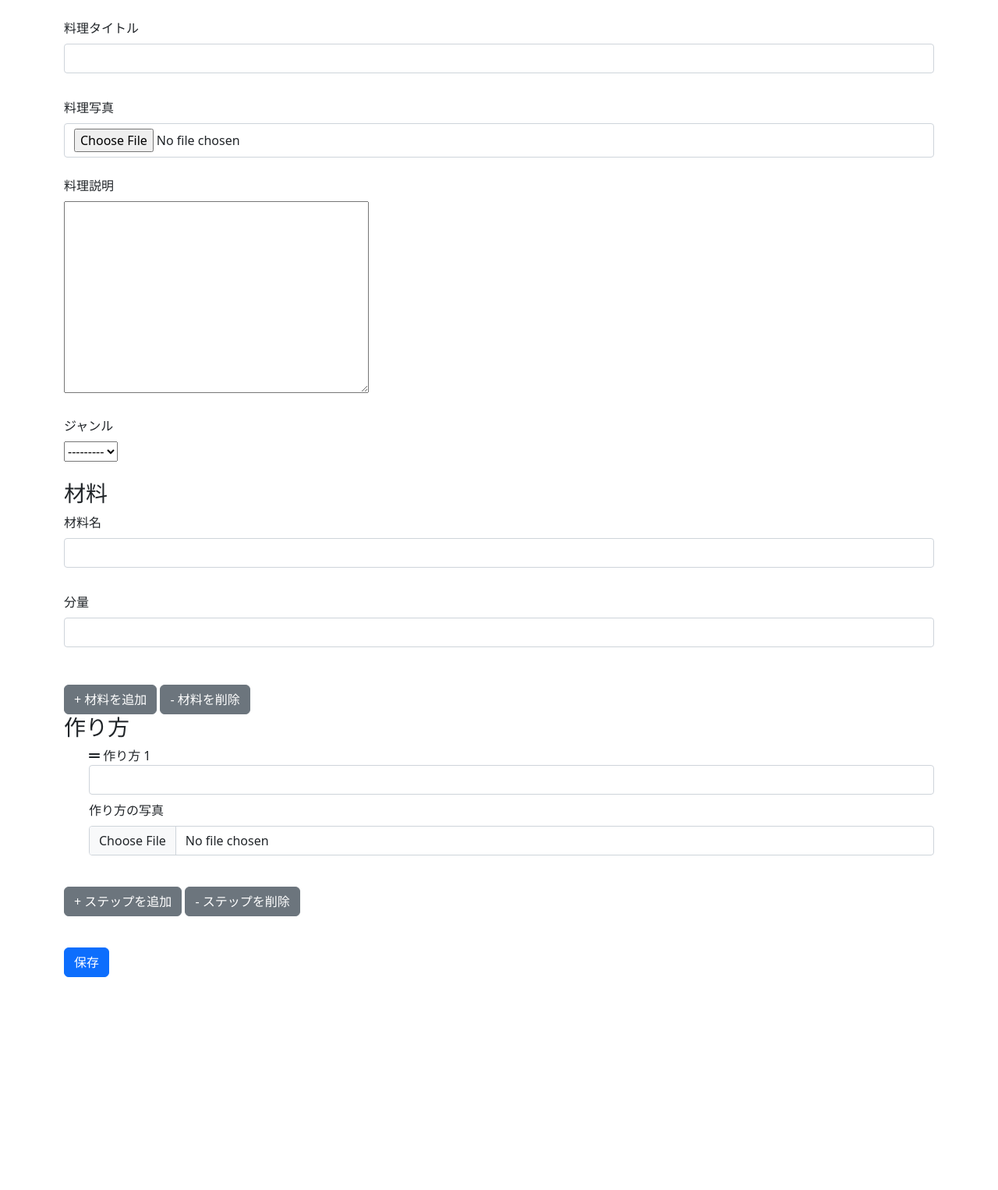
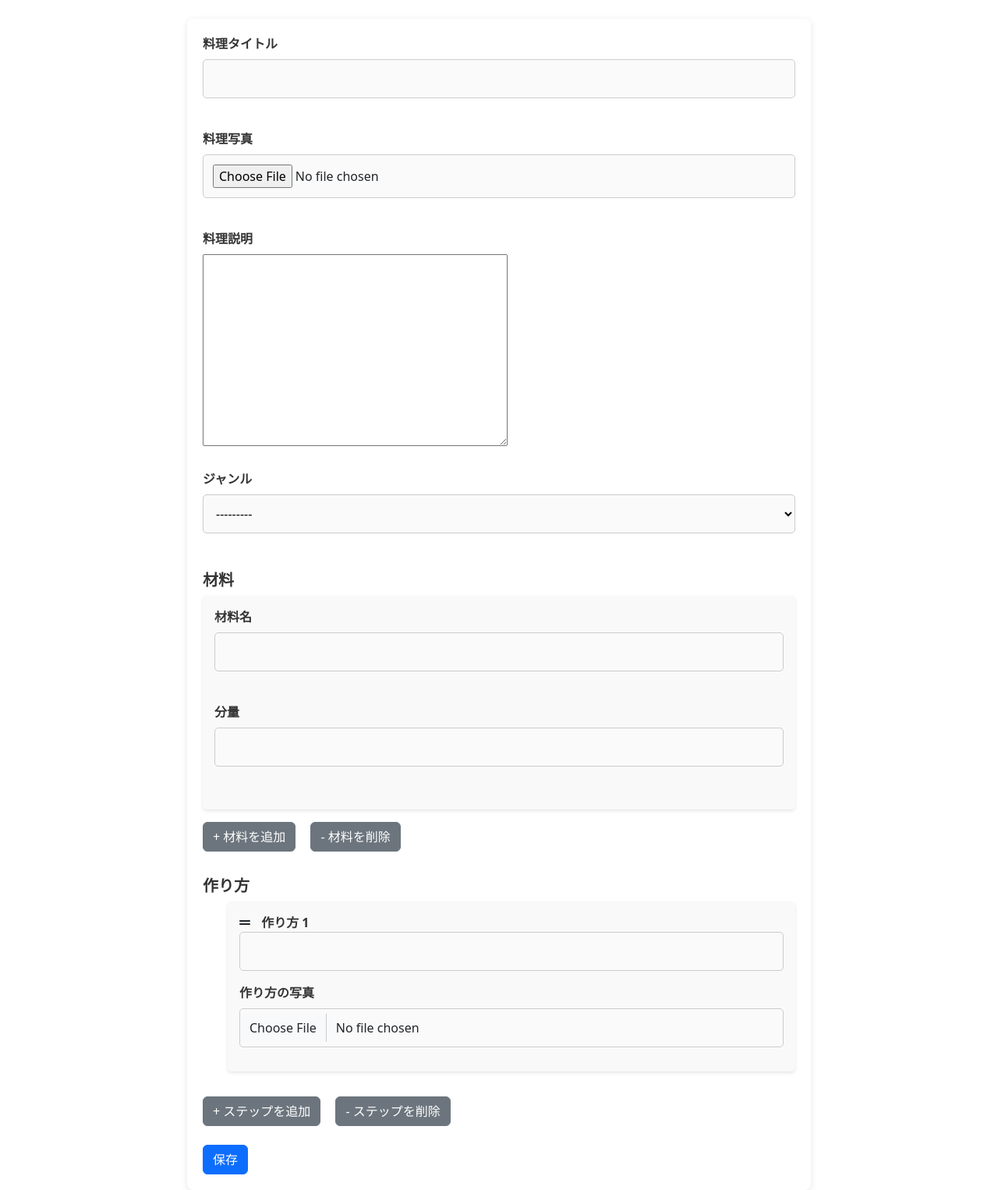
Before and after one commit to yamashita3303/cookly, a Django app: page /recipe/create/ in a window 1280 px wide. Shown: the part 145-1671 px from the top of the page at 78% size. Before the commit the page ends 1398 px from the top, so only its background shows below. Run offline with Django 4.2, Linux system fonts and the light colour scheme; a user stored in the database is signed in; some libraries are stand-ins or nearby versions.

Commit message:
form.html、 home.htmlの見た目の変更

```diff
--- a/app/static/app/css/form.css
+++ b/app/static/app/css/form.css
@@ -1,4 +1,15 @@
-/* 要素間のスペースを確保 */
+
+/* フォーム全体 */
+.custom-form {
+    max-width: 800px;
+    margin: 0 auto;
+    background-color: #fff;
+    padding: 20px;
+    border-radius: 8px;
+    box-shadow: 0 2px 8px rgba(0, 0, 0, 0.1);
+}
+
+/* 各フォームグループのスタイル */
 .form-group {
     margin-bottom: 1.5rem;
 }
@@ -7,32 +18,104 @@
 .form-group label {
     display: block;
     margin-bottom: 0.5rem;
-    font-weight: normal;
+    font-weight: bold;
+    color: #333;
 }
 
 /* 入力フィールドのスタイル */
 .form-group input[type="text"],
-.form-group input[type="file"] {
+.form-group input[type="file"],
+.form-group select {
     width: 100%;
-    padding: 0.375rem 0.75rem;
+    padding: 0.75rem;
     font-size: 1rem;
     line-height: 1.5;
-    border: 1px solid #ced4da;
-    border-radius: 0.25rem;
-    font-weight: normal;
+    border: 1px solid #ccc;
+    border-radius: 5px;
+    margin-bottom: 0.5rem;
+    background-color: #fafafa;
 }
 
-/* 入力フィールド下部にスペースを確保 */
-.form-group input[type="text"] {
-    margin-bottom: 0.5rem;
+.form-group input[type="text"]:focus,
+.form-group input[type="file"]:focus,
+.form-group select:focus {
+    border-color: #007bff;
+    background-color: #fff;
 }
 
-/* なぜか反映されない */
-#step-form-container li {
-    list-style-type: none; /* リストのドットを消す */
+/* ボタンのスタイル */
+button {
+    padding: 10px 20px;
+    background-color: #007bff;
+    border: none;
+    color: white;
+    font-size: 1rem;
+    border-radius: 5px;
+    cursor: pointer;
+    transition: background-color 0.3s ease;
+}
+
+button:hover {
+    background-color: #0056b3;
 }
 
 /* ボタンの間隔調整 */
-button {
+button + button {
+    margin-left: 10px;
+}
+
+/* ステップフォームのスタイル */
+#step-form-container li {
+    background-color: #f9f9f9;
+    padding: 15px;
+    margin-bottom: 10px;
+    border-radius: 5px;
+    box-shadow: 0 2px 4px rgba(0, 0, 0, 0.1);
+}
+
+#step-form-container li .step-number-label {
+    font-weight: bold;
+    color: #333;
+}
+
+/* ドラッグハンドルのスタイル */
+.srt_hndl {
+    cursor: grab;
+    margin-right: 10px;
+}
+
+/* 材料フォームのレイアウト */
+#ingredient-form-container {
+    background-color: #f9f9f9;
+    padding: 15px;
+    border-radius: 5px;
+    box-shadow: 0 2px 4px rgba(0, 0, 0, 0.1);
+}
+
+/* ヘッダーのスタイル */
+h3 {
+    color: #333;
+    font-size: 1.25rem;
+    font-weight: bold;
+    margin-top: 2rem;
+}
+
+/* スペースの調整 */
+hr {
+    border: 0;
+    border-top: 1px solid #ccc;
+    margin: 2rem 0;
+}
+
+/* 必要なスペースを確保 */
+.form-group input[type="text"],
+.form-group input[type="file"],
+.form-group select {
+    margin-bottom: 1rem;
+}
+
+/* 材料追加ボタン・削除ボタン */
+button[type="button"] {
     margin-top: 1rem;
+    margin-right: 5px;
 }
--- a/app/static/app/css/home.css
+++ b/app/static/app/css/home.css
@@ -1,4 +1,4 @@
-form {
+.custom-form {
     background-color: #fff;
     padding: 20px;
     border-radius: 8px;
--- a/app/templates/app/form.html
+++ b/app/templates/app/form.html
@@ -7,7 +7,7 @@
 {% endblock %}
 
 {% block body %}
-<form method="POST" enctype="multipart/form-data">
+<form method="POST" class="custom-form" enctype="multipart/form-data">
     {% csrf_token %} <!-- 絶対必要 -->
 
     <!-- 料理タイトル -->
--- a/app/templates/app/home.html
+++ b/app/templates/app/home.html
@@ -41,7 +41,7 @@
     </div>
 
     <!-- 料理を絞るためのフォーム -->
-    <form method="get" class="mb-4" id="filterForm">
+    <form method="get" class="custom-form mb-4" id="filterForm">
         <!-- ジャンルで絞る -->
         <label for="genre">ジャンルで絞る:</label>
         <select name="genre" id="genre" class="form-select">
```
